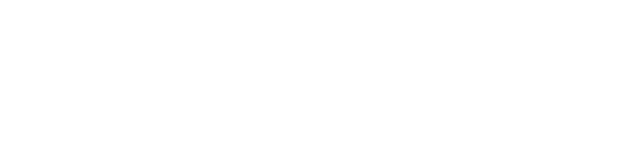
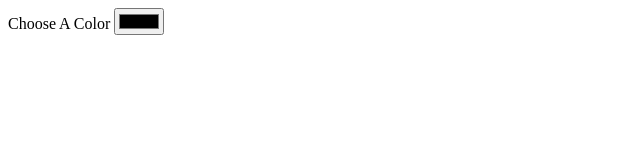
Before and after one commit to D0RFLER/freiadorfler.github.io, a plain HTML site: page AndenSemesterØvelse/index.html in a window 1280 px wide. Shown: the whole page, without its empty margins (0-640 px from the left). Drawn offline with Linux system fonts and the light colour scheme.

Commit message:
opstart
følge med kristiian

```diff
--- a/AndenSemesterØvelse/index.html
+++ b/AndenSemesterØvelse/index.html
@@ -1,11 +1,27 @@
 <!DOCTYPE html>
-<html lang="en">
+
 <head>
     <meta charset="UTF-8">
     <meta name="viewport" content="width=device-width, initial-scale=1.0">
+        <link rel="stylesheet" href="style.css">
     <title>Danze-Danze</title>
 </head>
+
+<!-- --Body-------------------------- -->
 <body>
 
+
+<!-- --Første Forsøg (følge med Kristian) -------------------------- -->
+<div class="container">
+    <label for="colorPicker"> Choose A Color </label> <!-- Laver en color picker, hvor man kan vælge farve-->
+    <input type="color" id="colorpicker" onchange="changeColor(event)">
+</div>
+
+
+
+
+<!-- -- Ikke pille -------------------------- -->
+
 </body>
+
 </html>
```
Also changed, not shown: AndenSemesterØvelse/script.js (added).
